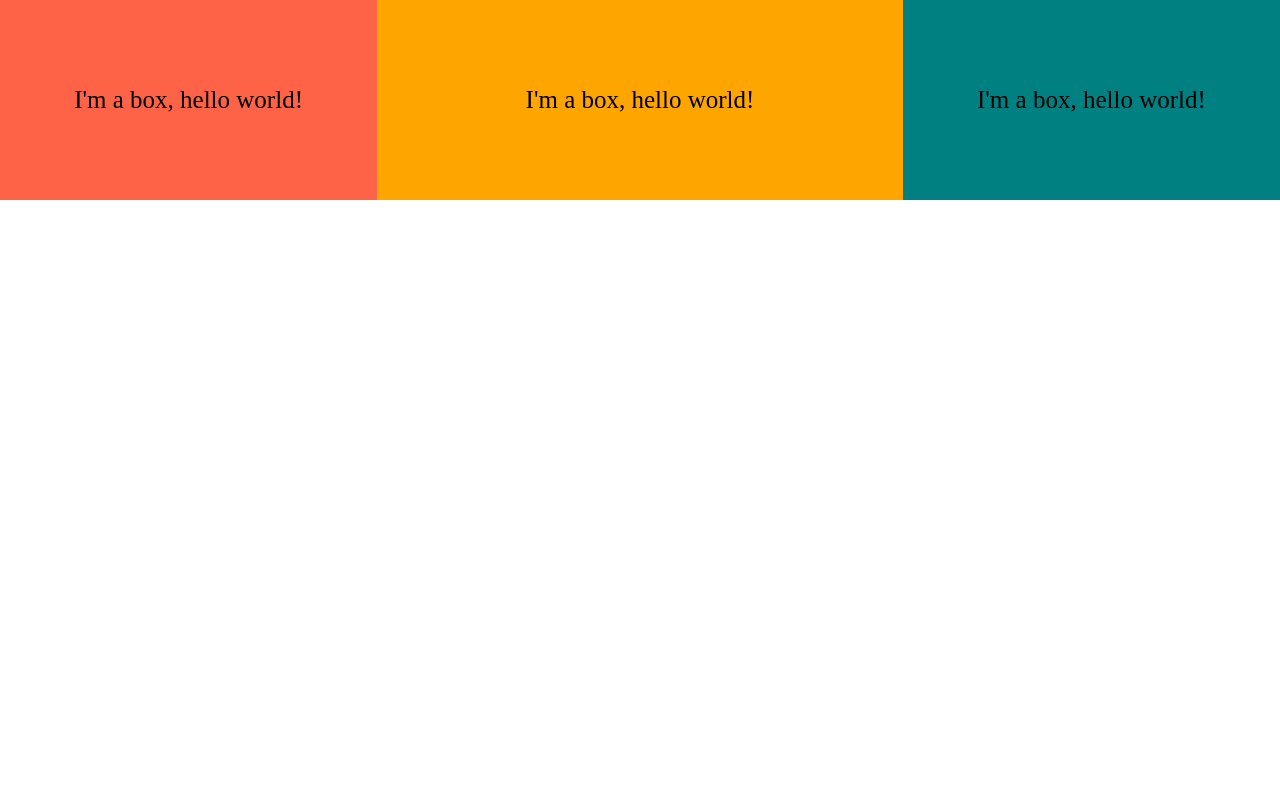
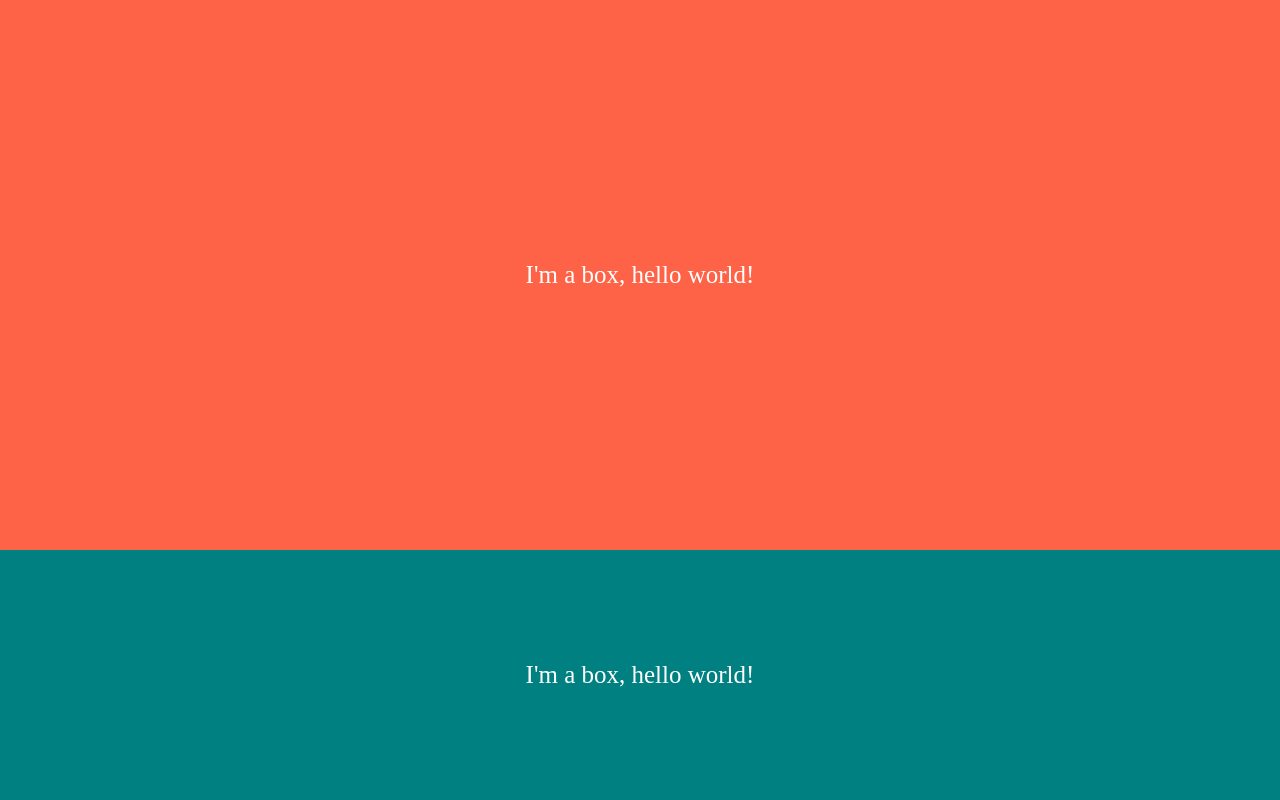
Before and after one commit to Idooru/css-layout-master-class, a website built with Vite: page index.html in a window 1280 px wide. Built offline with nearby package versions, Linux system fonts and the light colour scheme.

Commit message:
#2.12 Flex Basic

```diff
--- a/index.html
+++ b/index.html
@@ -11,7 +11,6 @@
     <div class="father">
       <div class="box center">I'm a box, hello world!</div>
       <div class="box center">I'm a box, hello world!</div>
-      <div class="box center">I'm a box, hello world!</div>
     </div>
   </body>
 </html>
--- a/style.css
+++ b/style.css
@@ -10,31 +10,25 @@
 }
 
 .father {
-  width: 100vw;
-  height: 50vh;
   display: flex;
+  justify-content: center;
+  flex-direction: column;
+  height: 100vh;
 }
 
 .box {
   height: 200px;
   font-size: 25px;
-  color: black;
+  color: white;
 }
 
 .box:first-child {
   background-color: tomato;
+  flex: 1 0 500px;
   flex-grow: 1;
-  flex-shrink: 3;
-}
-
-.box:nth-child(2) {
-  background-color: orange;
-  flex-grow: 2;
-  flex-shrink: 0;
 }
 
 .box:last-child {
   background-color: teal;
   flex-grow: 1;
-  flex-shrink: 1;
 }
```
